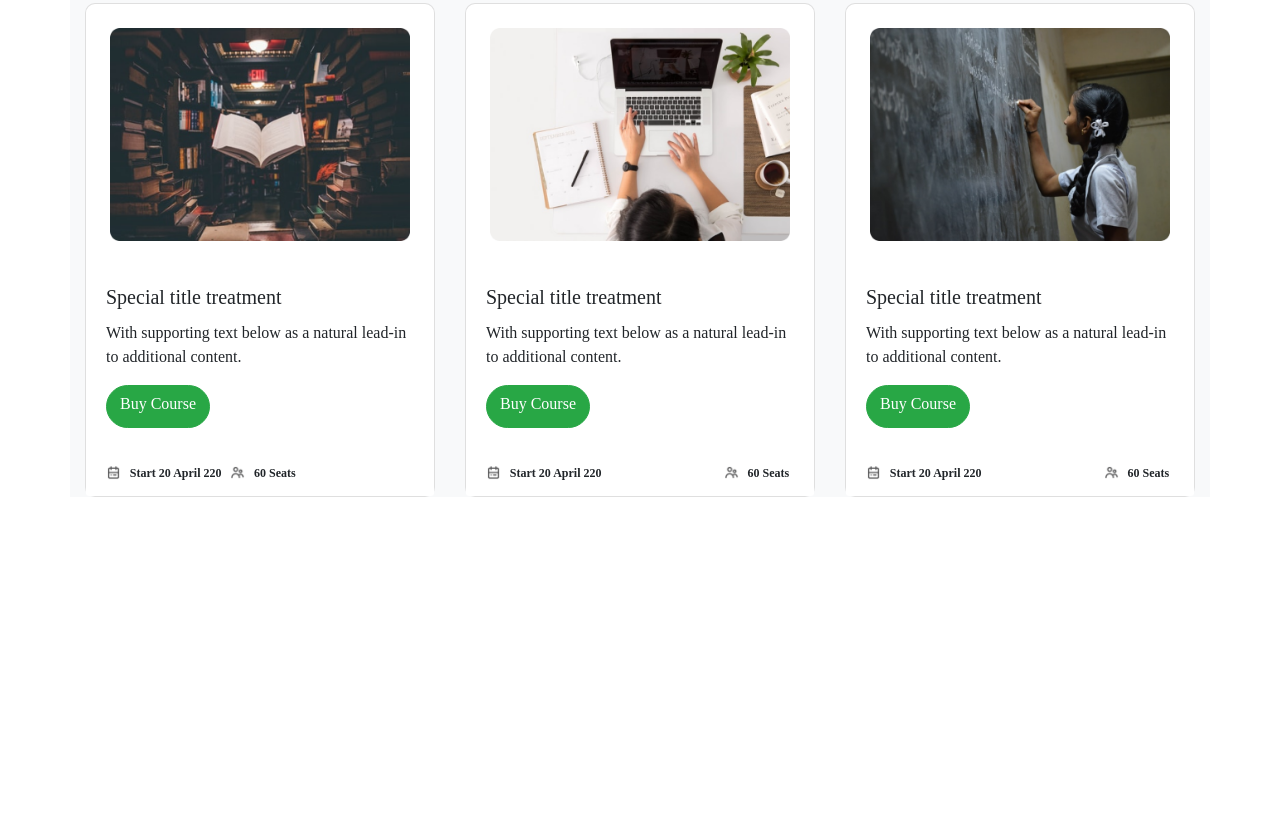
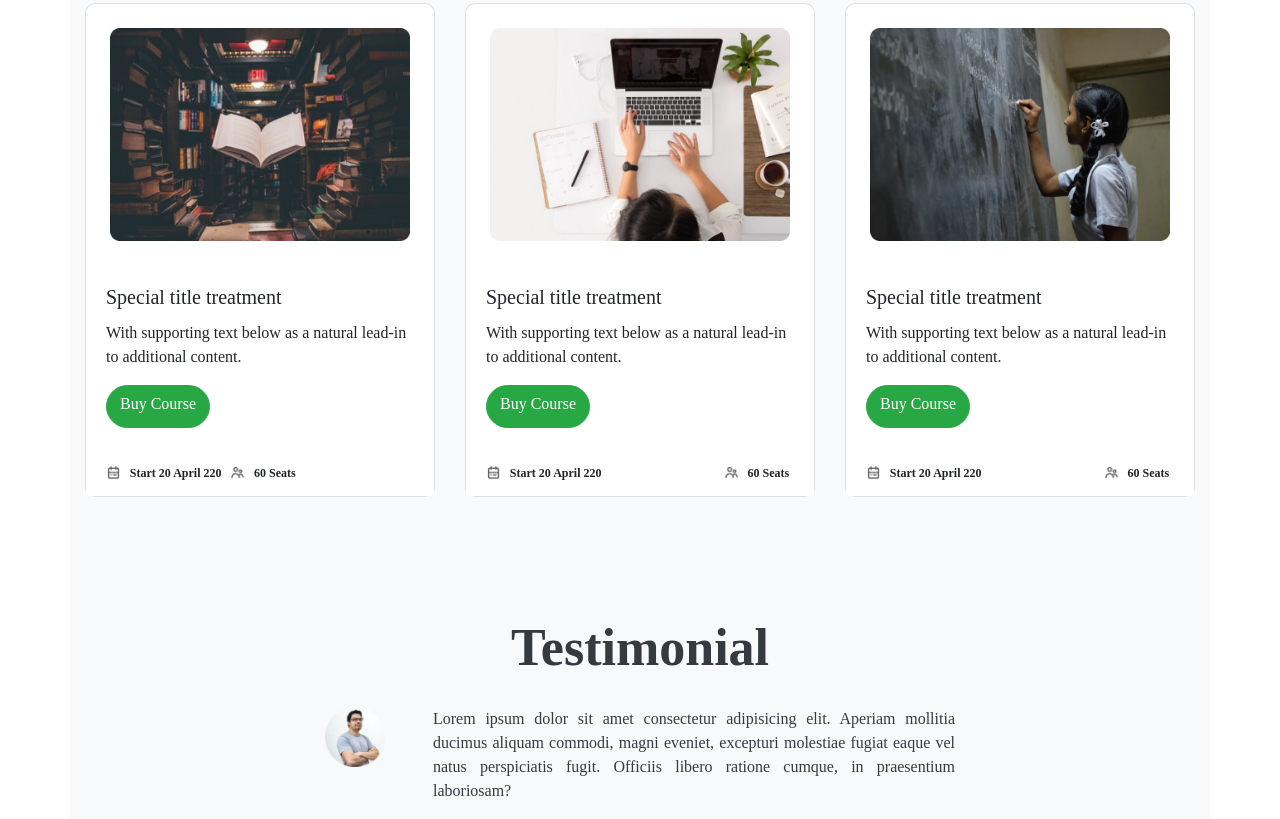
Before and after one commit to jahidulbinrafiq/e-school, a plain HTML site: page index.html in a window 1280 px wide. Shown: the part 882-1701 px from the top of the page. Before the commit the page ends 1379 px from the top, so only its background shows below. Drawn offline with nearby package versions, Linux system fonts and the light colour scheme.

Commit message:
complete testimonial section

```diff
--- a/css/style.css
+++ b/css/style.css
@@ -50,3 +50,11 @@ img.banner {
 .make-rounded{
     border-radius: 10px;
 }
+.testimonial-heading{
+    font-size: 52px;
+    font-weight: bold;
+    padding:120px 120px 20px;
+}
+.testimonial-element{
+    margin: 0px 240px;
+}
--- a/index.html
+++ b/index.html
@@ -164,7 +164,14 @@
 
     <!--Testimonial start -->
     <article>
-       <section></section>
+      <h2 class="text-center testimonial-heading text-dark">Testimonial</h2>
+
+         <section class="d-flex justify-content-around testimonial-element">
+          <img src="images/Photos/Man.png" width="60px" height="60px" alt="">
+           <p class="text-justify pl-5 text-dark">Lorem ipsum dolor sit amet consectetur adipisicing elit. Aperiam mollitia ducimus aliquam commodi, magni eveniet, excepturi molestiae fugiat eaque vel natus perspiciatis fugit. Officiis libero ratione cumque, in praesentium laboriosam?</p>
+         </section>
+
+
     </article>
     <!--Testimonial end-->
      </main>
```
